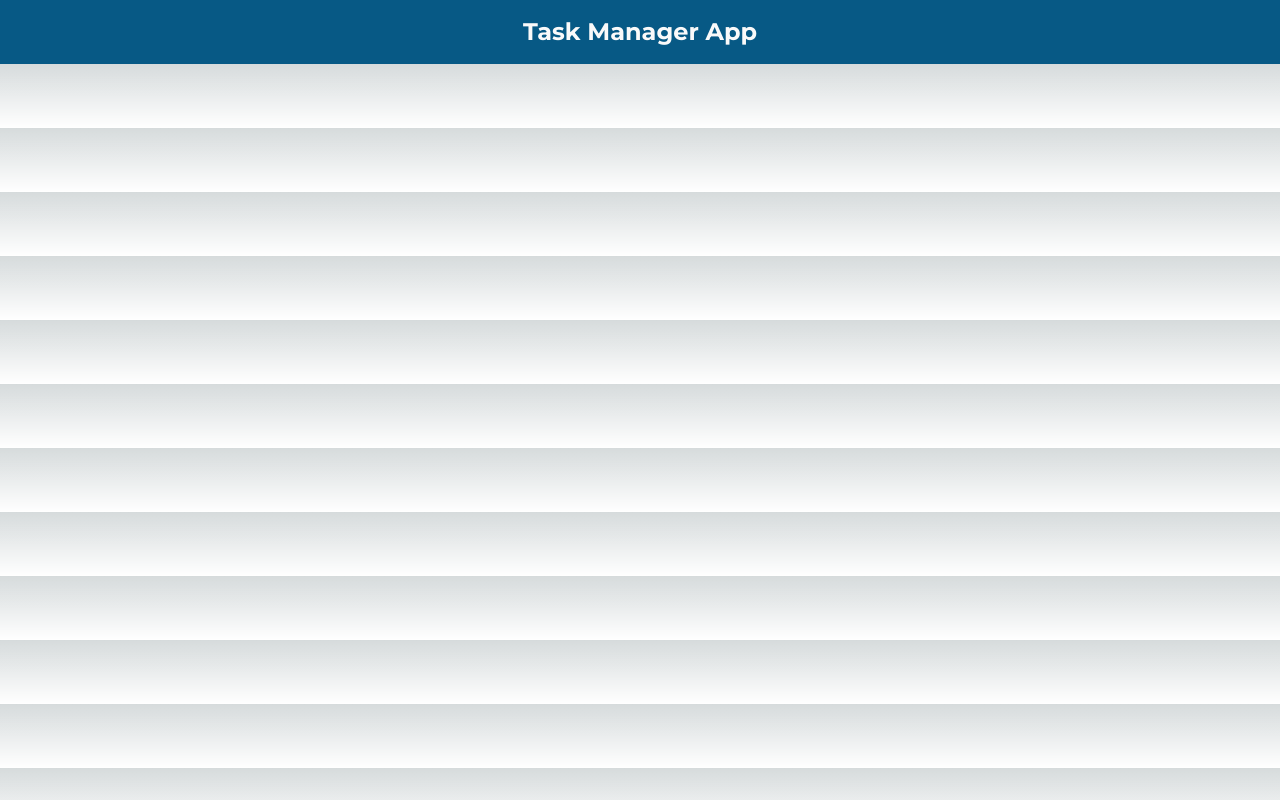
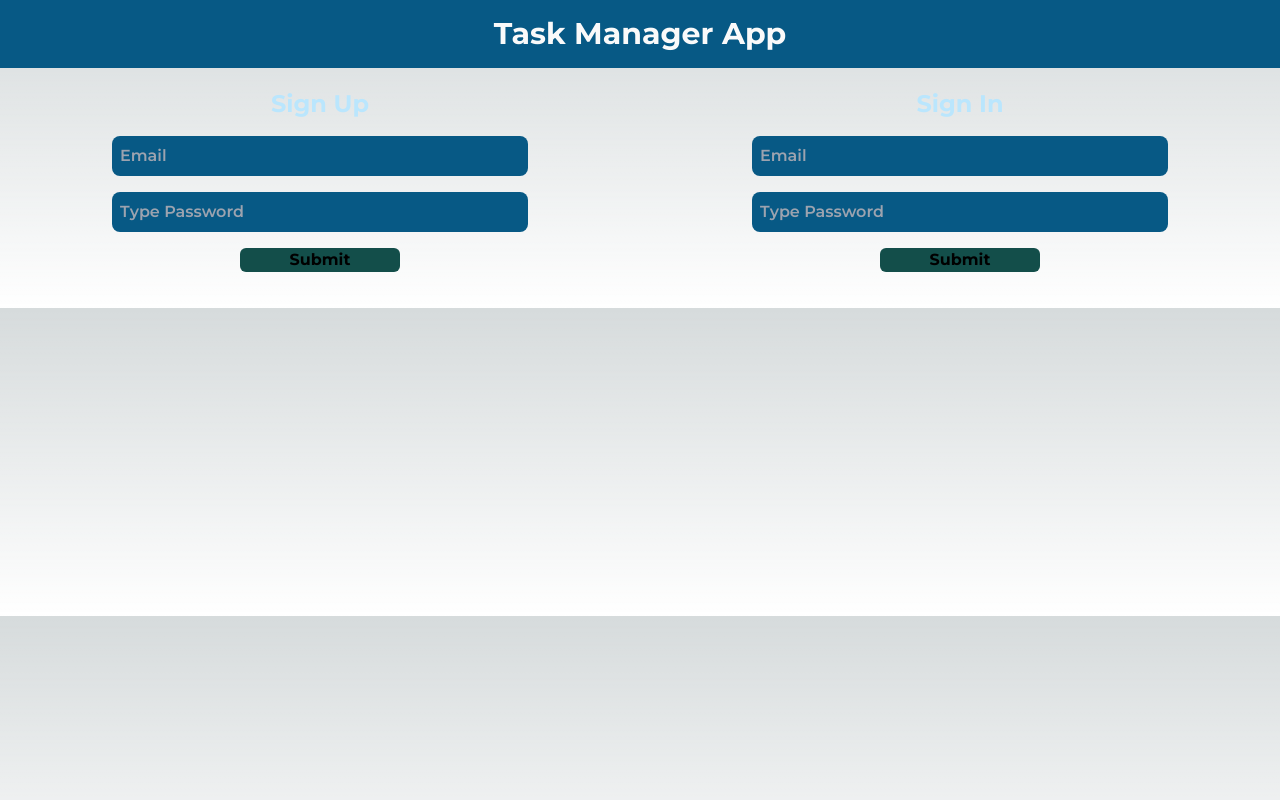
Before and after one commit to dede999/task_app, a Next.js app: page / in a window 1280 px wide. Built offline with nearby package versions, Linux system fonts and the light colour scheme.

Commit message:
chore: Update home page with Entrance component
The home page has been modified to include the new Entrance component, which handles user entrance logic and provides options for signing up or signing in. This change improves the user experience by centralizing the user entrance functionality.

```diff
--- a/app/page.tsx
+++ b/app/page.tsx
@@ -1,9 +1,13 @@
 import Navbar from "@/components/Navbar";
+import Entrance from "@/components/User/Entrance";
 
 export default function Home() {
   return (
     <main>
       <Navbar />
+      <div className="my-5 text-center">
+        <Entrance />
+      </div>
     </main>
   );
 }
--- a/components/Navbar/index.tsx
+++ b/components/Navbar/index.tsx
@@ -2,7 +2,7 @@ export default function Navbar() {
   return (
     <nav className="bg-sky-800 font-bold text-zinc-50 text-center">
       <div className="container mx-auto p-4">
-        <h1 className="text-2xl">Task Manager App</h1>
+        <h1 className="text-3xl">Task Manager App</h1>
       </div>
     </nav>
   );
```
